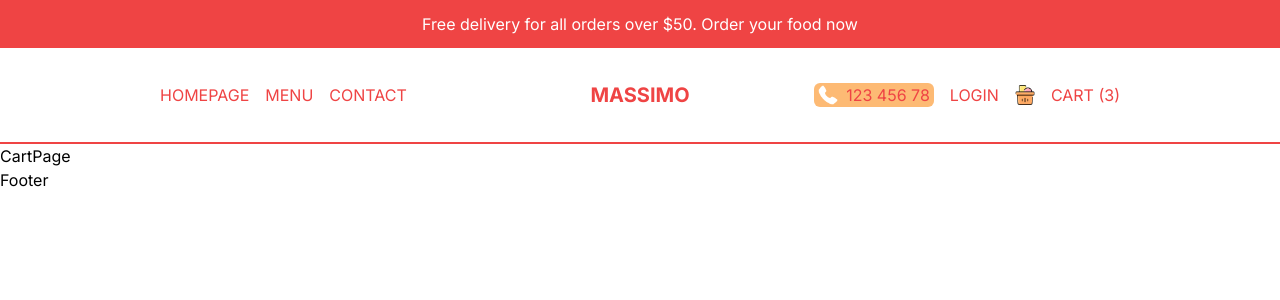
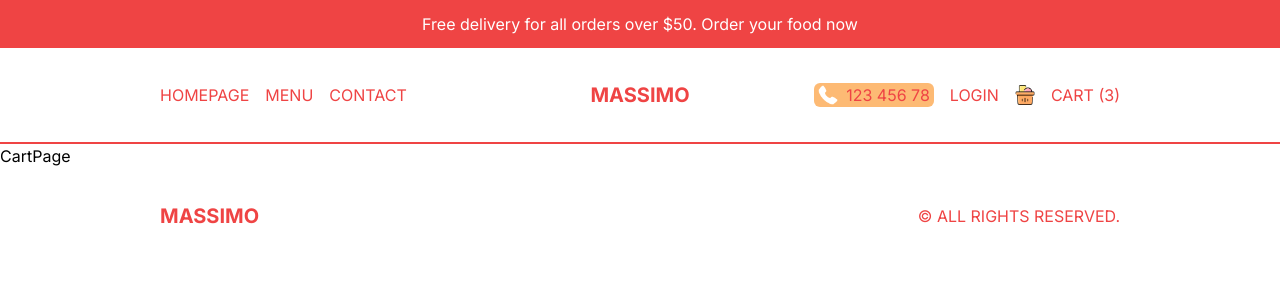
Before and after one commit to tienv1per/restaurant-food-ordering-app, a Next.js app: page /cart in a window 1280 px wide. Shown: the top 300 px of the page. Built offline with nearby package versions, Linux system fonts and the light colour scheme.

Commit message:
add Footer components

```diff
--- a/src/components/Footer.tsx
+++ b/src/components/Footer.tsx
@@ -1,9 +1,13 @@
+import Link from 'next/link'
 import React from 'react'
 
 const Footer = () => {
-  return (
-    <div>Footer</div>
-  )
+    return (
+      	<div className="h-12 md:h-24 p-4 lg:px-20 xl:px-40 text-red-500 flex items-center justify-between">
+			<Link href="/" className="font-bold text-xl">MASSIMO</Link>
+			<p>© ALL RIGHTS RESERVED.</p>
+		</div>
+    )
 }
 
 export default Footer
```
